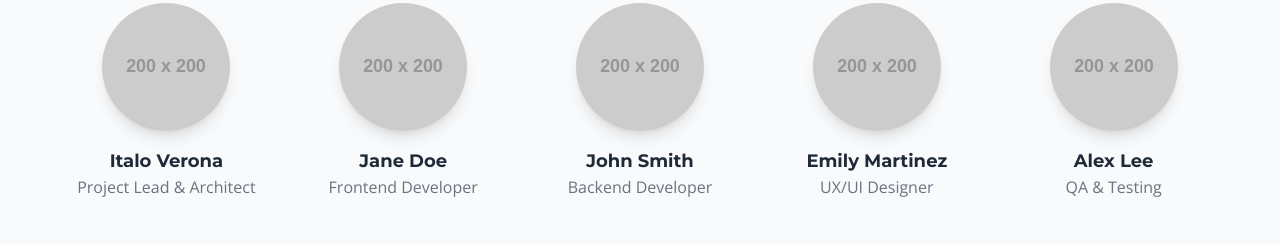
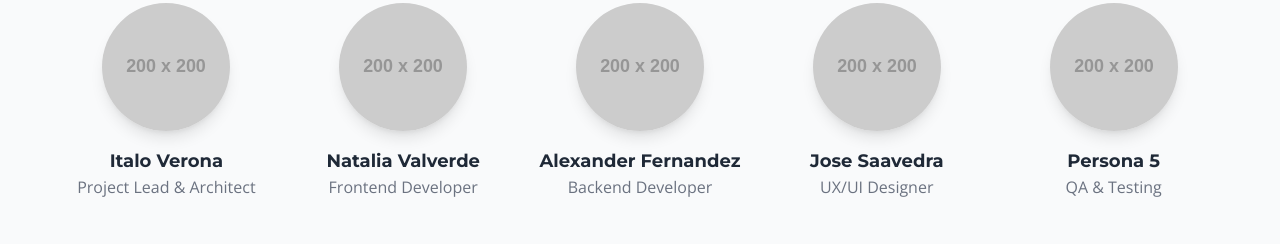
Before and after one commit to Edgerunners-Aplicaciones-Web/landing-page, a website: page index.html in a window 1280 px wide. Shown: the part 1177-1421 px from the top of the page. Drawn offline with nearby package versions, Linux system fonts and the light colour scheme; placeholder pictures from the web are drawn by us.

Commit message:
feat: fix index.html

```diff
--- a/index.html
+++ b/index.html
@@ -71,10 +71,10 @@
                 <h3 class="text-2xl md:text-3xl font-brand font-bold text-[--primary-blue] mb-12" data-key="team_title">Meet the Team</h3>
                 <div class="grid grid-cols-2 md:grid-cols-3 lg:grid-cols-5 gap-8 max-w-6xl mx-auto">
                     <div class="team-member-card text-center"> <img src="https://placehold.co/200x200/2C3E91/FFFFFF?text=IV" alt="Team Member 1" class="w-32 h-32 mx-auto rounded-full shadow-lg mb-4"> <h4 class="font-brand font-bold text-lg" data-key="team_member1_name">Italo Verona</h4> <p class="text-gray-500" data-key="team_member1_role">Project Lead & Architect</p> </div>
-                    <div class="team-member-card text-center"> <img src="https://placehold.co/200x200/E67E22/FFFFFF?text=JD" alt="Team Member 2" class="w-32 h-32 mx-auto rounded-full shadow-lg mb-4"> <h4 class="font-brand font-bold text-lg" data-key="team_member2_name">Jane Doe</h4> <p class="text-gray-500" data-key="team_member2_role">Frontend Developer</p> </div>
-                    <div class="team-member-card text-center"> <img src="https://placehold.co/200x200/1ABC9C/FFFFFF?text=JS" alt="Team Member 3" class="w-32 h-32 mx-auto rounded-full shadow-lg mb-4"> <h4 class="font-brand font-bold text-lg" data-key="team_member3_name">John Smith</h4> <p class="text-gray-500" data-key="team_member3_role">Backend Developer</p> </div>
-                    <div class="team-member-card text-center"> <img src="https://placehold.co/200x200/BDC3C7/2C3E91?text=EM" alt="Team Member 4" class="w-32 h-32 mx-auto rounded-full shadow-lg mb-4"> <h4 class="font-brand font-bold text-lg" data-key="team_member4_name">Emily Martinez</h4> <p class="text-gray-500" data-key="team_member4_role">UX/UI Designer</p> </div>
-                    <div class="team-member-card text-center"> <img src="https://placehold.co/200x200/2C3E91/FFFFFF?text=AL" alt="Team Member 5" class="w-32 h-32 mx-auto rounded-full shadow-lg mb-4"> <h4 class="font-brand font-bold text-lg" data-key="team_member5_name">Alex Lee</h4> <p class="text-gray-500" data-key="team_member5_role">QA & Testing</p> </div>
+                    <div class="team-member-card text-center"> <img src="https://placehold.co/200x200/E67E22/FFFFFF?text=NX" alt="Team Member 2" class="w-32 h-32 mx-auto rounded-full shadow-lg mb-4"> <h4 class="font-brand font-bold text-lg" data-key="team_member2_name">Natalia Valverde</h4> <p class="text-gray-500" data-key="team_member2_role">Frontend Developer</p> </div>
+                    <div class="team-member-card text-center"> <img src="https://placehold.co/200x200/1ABC9C/FFFFFF?text=AF" alt="Team Member 3" class="w-32 h-32 mx-auto rounded-full shadow-lg mb-4"> <h4 class="font-brand font-bold text-lg" data-key="team_member3_name">Alexander Fernandez</h4> <p class="text-gray-500" data-key="team_member3_role">Backend Developer</p> </div>
+                    <div class="team-member-card text-center"> <img src="https://placehold.co/200x200/BDC3C7/2C3E91?text=JS" alt="Team Member 4" class="w-32 h-32 mx-auto rounded-full shadow-lg mb-4"> <h4 class="font-brand font-bold text-lg" data-key="team_member4_name">Jose Saavedra</h4> <p class="text-gray-500" data-key="team_member4_role">UX/UI Designer</p> </div>
+                    <div class="team-member-card text-center"> <img src="https://placehold.co/200x200/2C3E91/FFFFFF?text=PX" alt="Team Member 5" class="w-32 h-32 mx-auto rounded-full shadow-lg mb-4"> <h4 class="font-brand font-bold text-lg" data-key="team_member5_name">Persona 5</h4> <p class="text-gray-500" data-key="team_member5_role">QA & Testing</p> </div>
                 </div>
             </div>
             <!-- VIDEO: Full-width YouTube section under Meet the Team -->
```
